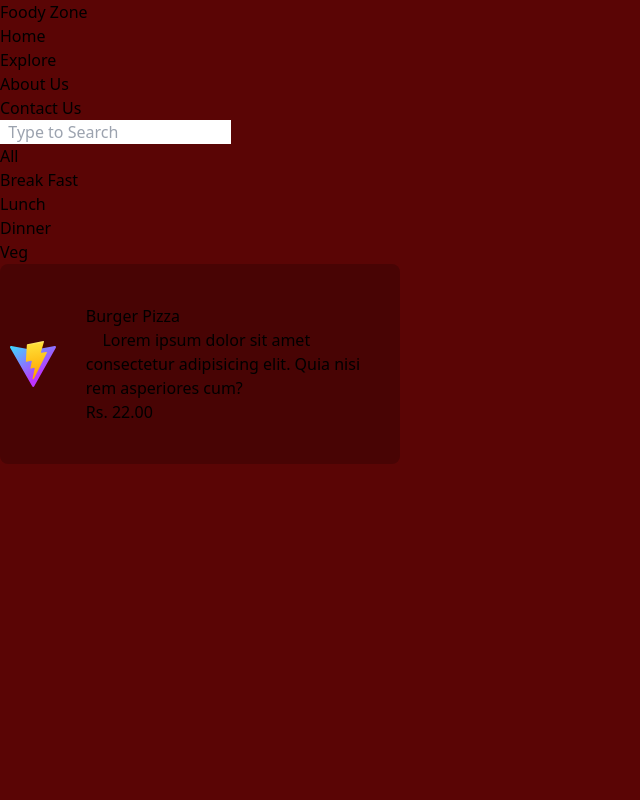
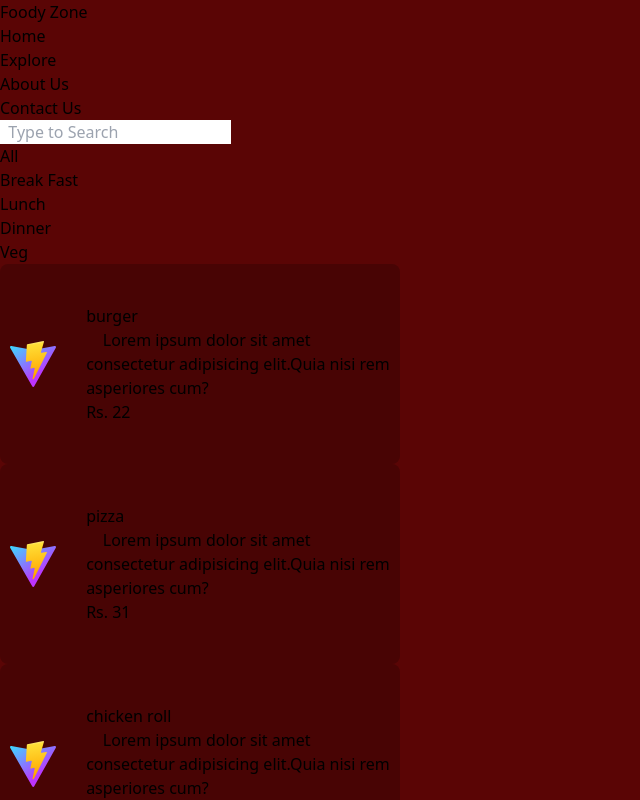
Before and after one commit to samirdhoran2000/foody-zone, a React (Vite) app: page / in a window 1280 px wide. Shown: the top 800 px of the page, without its empty margins (0-640 px from the left). Built offline with nearby package versions, Linux system fonts and the light colour scheme.

Commit message:
food card is added

```diff
--- a/src/App.jsx
+++ b/src/App.jsx
@@ -1,9 +1,8 @@
 import styled from "styled-components";
-import { searchArray,navigationArray  } from "./components/data";
+import { searchArray, navigationArray, foodArray } from "./components/data";
 import Card from "./components/Card";
 
 function App() {
-
   const searchList = searchArray.map((value) => {
     return (
       <li
@@ -24,12 +23,19 @@ function App() {
       </li>
     );
   });
+
+  const cardList = foodArray.map((value) => {
+    return <Card key={value.id} data={value}></Card>;
+  });
   return (
     <>
       <MainContainer>
-        <TopContainer className=" flex justify-between px-12 bg-red-600 h-16 items-center font-mono  box-border">
+        <TopContainer className=" flex justify-between px-12 bg-red-600 h-20 items-center font-mono  box-border">
           <div>
-            <h1 className="text-3xl ">Foody Zone</h1>
+            <h1 className="text-4xl ">
+              {" "}
+              F<span className="text-white">oo</span>dy Z<span className="text-white">o</span>ne
+            </h1>
           </div>
           <div>
             <ul className=" flex justify-between gap-4 items-center p-6 ">
@@ -38,7 +44,7 @@ function App() {
           </div>
           <div>
             <input
-              className="bg-transparent border-2 border-solid border-black h-8 w-60 rounded-xl"
+              className="bg-transparent border-2 border-solid border-black h-8 w-60 rounded-xl px-3"
               type="text"
               placeholder="  Type to Search"
             />
@@ -49,7 +55,9 @@ function App() {
             {searchList}
           </ul>
         </CategoryContainer>
-        <Card></Card>
+        <CardContainer className="flex justify-center flex-wrap">
+          {cardList}
+        </CardContainer>
       </MainContainer>
     </>
   );
@@ -62,3 +70,5 @@ const MainContainer = styled.div``;
 const TopContainer = styled.div``;
 
 const CategoryContainer = styled.div``;
+
+const CardContainer = styled.div``;
--- a/src/components/card.jsx
+++ b/src/components/card.jsx
@@ -1,20 +1,23 @@
+import { useContext } from 'react';
 import styled from 'styled-components'
 
-const Card = () => {
+
+const Card = (data) => {
+    useContext(() => { }, []);
+    console.log('data is printed ',data.data.id);
   return (
     <CardContainer className="hover:cursor-pointer m-2">
       <div className="w-52">
         <img src="../public/vite.svg" alt="image" width={100} />
       </div>
       <div className="flex-col place-items-center h-36 ">
-        <h2 className="text-2xl font-semibold text-white">Burger Pizza</h2>
+        <h2 className="text-2xl font-semibold text-white">{data.data.title}</h2>
         <p className="mt-2 text-white">
-          &nbsp;&nbsp;&nbsp; Lorem ipsum dolor sit amet consectetur adipisicing
-          elit. Quia nisi rem asperiores cum?
+          &nbsp;&nbsp;&nbsp; {data.data.description}
         </p>
         <div className="flex  justify-end ">
           <button className="text-md px-1 rounded-md bg-red-500">
-            Rs. 22.00
+            Rs. {data.data.amount}
           </button>
         </div>
       </div>
--- a/src/components/data.js
+++ b/src/components/data.js
@@ -40,4 +40,42 @@ const navigationArray = [
   },
 ];
 
-export { searchArray, navigationArray };
+const foodArray = [
+    {
+        id: 1,
+        title: 'burger',
+        description: 'Lorem ipsum dolor sit amet consectetur adipisicing elit.Quia nisi rem asperiores cum?',
+        amount: 22
+
+    },
+    {
+        id: 2,
+        title: 'pizza',
+        description: 'Lorem ipsum dolor sit amet consectetur adipisicing elit.Quia nisi rem asperiores cum?',
+        amount: 31
+
+    },
+    {
+        id: 3,
+        title: 'chicken roll',
+        description: 'Lorem ipsum dolor sit amet consectetur adipisicing elit.Quia nisi rem asperiores cum?',
+        amount: 52
+
+    },
+    {
+        id: 4,
+        title: 'chicken roast',
+        description: 'Lorem ipsum dolor sit amet consectetur adipisicing elit.Quia nisi rem asperiores cum?',
+        amount: 30
+
+    },
+    {
+        id: 5,
+        title: 'pani puri',
+        description: 'Lorem ipsum dolor sit amet consectetur adipisicing elit.Quia nisi rem asperiores cum?',
+        amount: 10
+
+    },
+];
+
+export { searchArray, navigationArray, foodArray };
```
Lines whose indentation alone changed are shown as unchanged.
